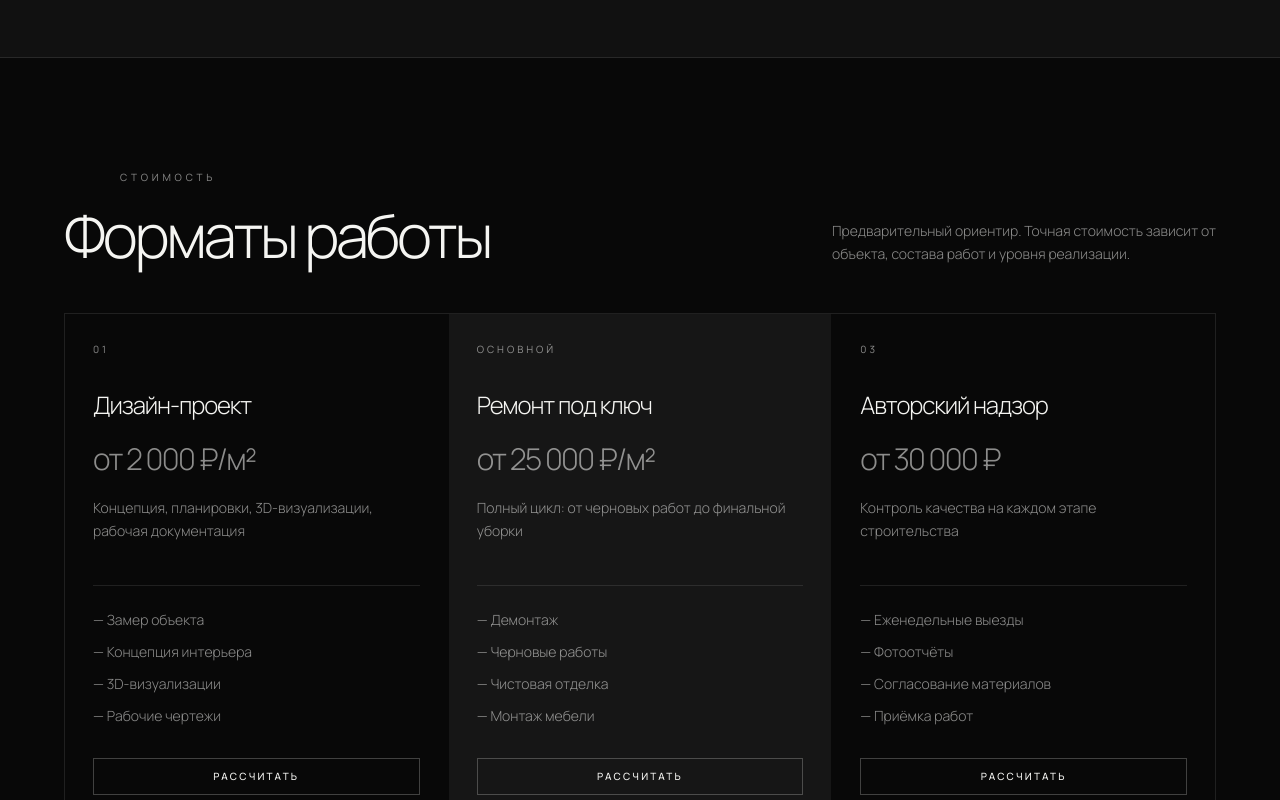
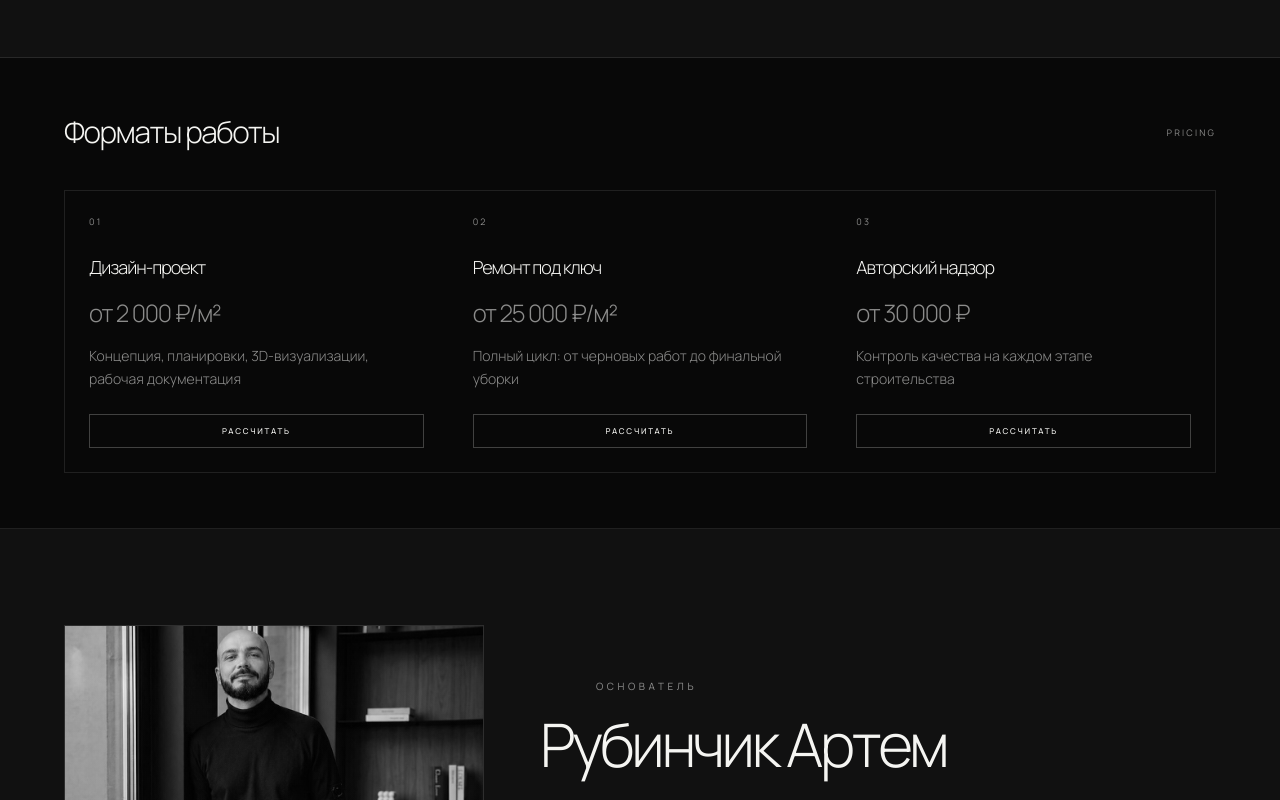
Before and after one commit to artrubinchik/DERZAi, a Next.js app: page / in a window 1280 px wide. Shown: the part 2220-3020 px from the top of the page. Built offline with nearby package versions, Linux system fonts and the light colour scheme; no server answers.

Commit message:
Refactor Pricing component layout and styles

```diff
--- a/components/Pricing.tsx
+++ b/components/Pricing.tsx
@@ -6,63 +6,41 @@ interface PricingProps {
 
 export default function Pricing({ onQuizOpen }: PricingProps) {
   return (
-    <section id="pricing" className="section-dark py-20 text-main md:py-28">
+    <section id="pricing" className="section-dark py-14 md:py-18">
       <div className="mx-auto max-w-7xl px-6 md:px-12 lg:px-16">
-        <div className="mb-12 flex flex-col gap-6 md:flex-row md:items-end md:justify-between">
-          <div>
-            <div className="mb-5 flex items-center gap-4">
-              <div className="h-px w-10 bg-[var(--text-main)]/45" />
-              <span className="text-[10px] uppercase tracking-[0.38em] text-muted">
-                Стоимость
-              </span>
-            </div>
+        <div className="mb-10 flex items-center justify-between">
+          <h2 className="text-2xl font-light tracking-[-0.05em] md:text-3xl">
+            Форматы работы
+          </h2>
 
-            <h2 className="text-4xl font-light leading-[0.96] tracking-[-0.055em] md:text-6xl">
-              Форматы работы
-            </h2>
-          </div>
-
-          <p className="max-w-sm text-sm font-light leading-relaxed text-muted">
-            Предварительный ориентир. Точная стоимость зависит от объекта,
-            состава работ и уровня реализации.
-          </p>
+          <span className="text-[9px] uppercase tracking-[0.24em] text-muted">
+            Pricing
+          </span>
         </div>
 
         <div className="grid gap-px border border-[var(--line)] md:grid-cols-3">
           {content.pricing.map((item, i) => (
-            <div
-              key={i}
-              className={`p-6 md:p-7 ${
-                item.highlight ? "bg-[rgba(255,255,255,0.055)]" : "bg-transparent"
-              }`}
-            >
-              <div className="mb-8 text-[10px] uppercase tracking-[0.3em] text-muted">
-                {item.highlight ? "Основной" : `0${i + 1}`}
-              </div>
+            <div key={i} className="p-5 md:p-6">
+              <p className="mb-6 text-[9px] uppercase tracking-[0.24em] text-muted">
+                0{i + 1}
+              </p>
 
-              <h3 className="text-2xl font-light tracking-[-0.045em]">
+              <h3 className="text-lg font-light">
                 {item.service}
               </h3>
 
-              <p className="mt-5 text-3xl font-light tracking-[-0.055em]">
+              <p className="mt-4 text-2xl font-light tracking-[-0.05em]">
                 {item.price}
               </p>
 
-              <p className="mt-5 min-h-[64px] text-sm font-light leading-relaxed text-muted">
+              <p className="mt-4 text-sm font-light leading-relaxed text-muted">
                 {item.desc}
               </p>
 
-              <div className="my-6 h-px bg-[var(--line)]" />
-
-              <ul className="mb-8 flex flex-col gap-3">
-                {item.features.slice(0, 4).map((feature, j) => (
-                  <li key={j} className="text-sm font-light text-muted">
-                    — {feature}
-                  </li>
-                ))}
-              </ul>
-
-              <button onClick={onQuizOpen} className="btn-minimal w-full">
+              <button
+                onClick={onQuizOpen}
+                className="btn-minimal mt-6 w-full !text-[8px]"
+              >
                 Рассчитать
               </button>
             </div>
```
